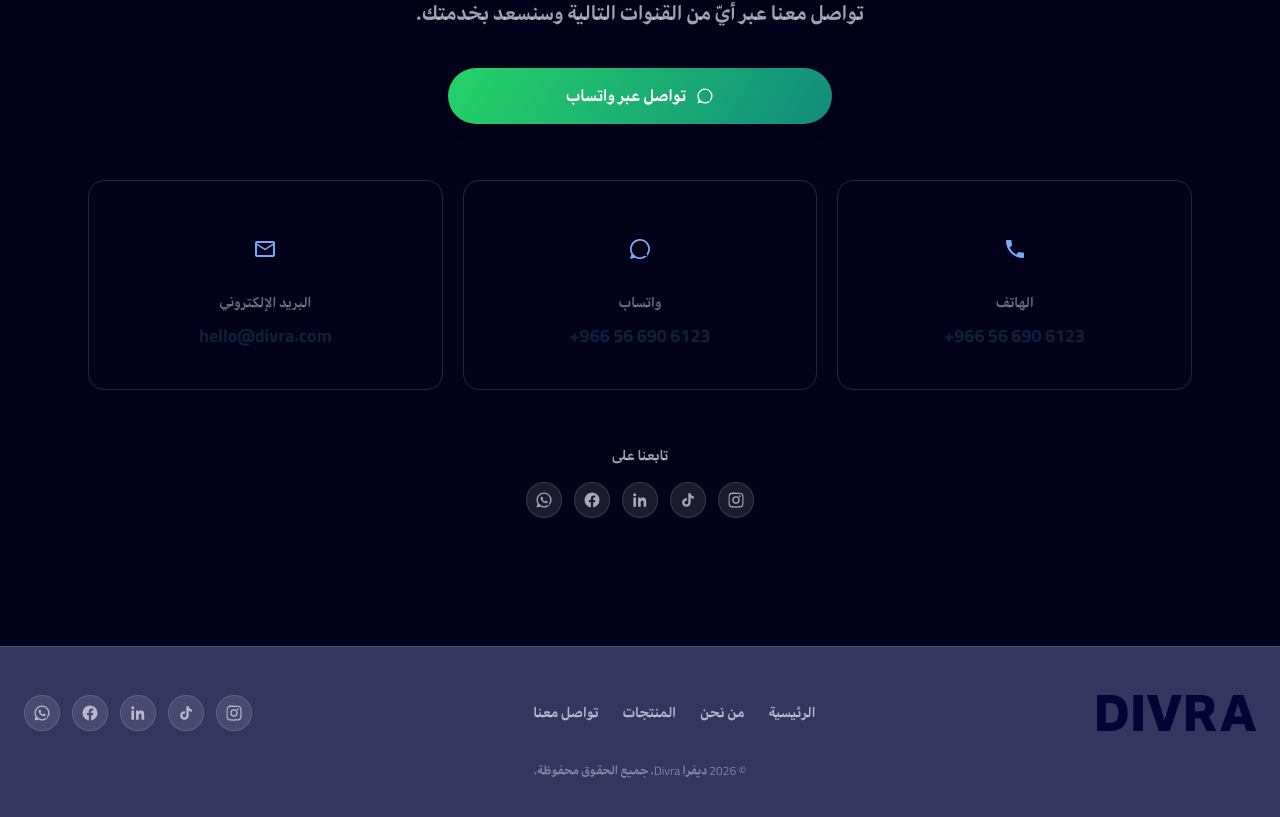
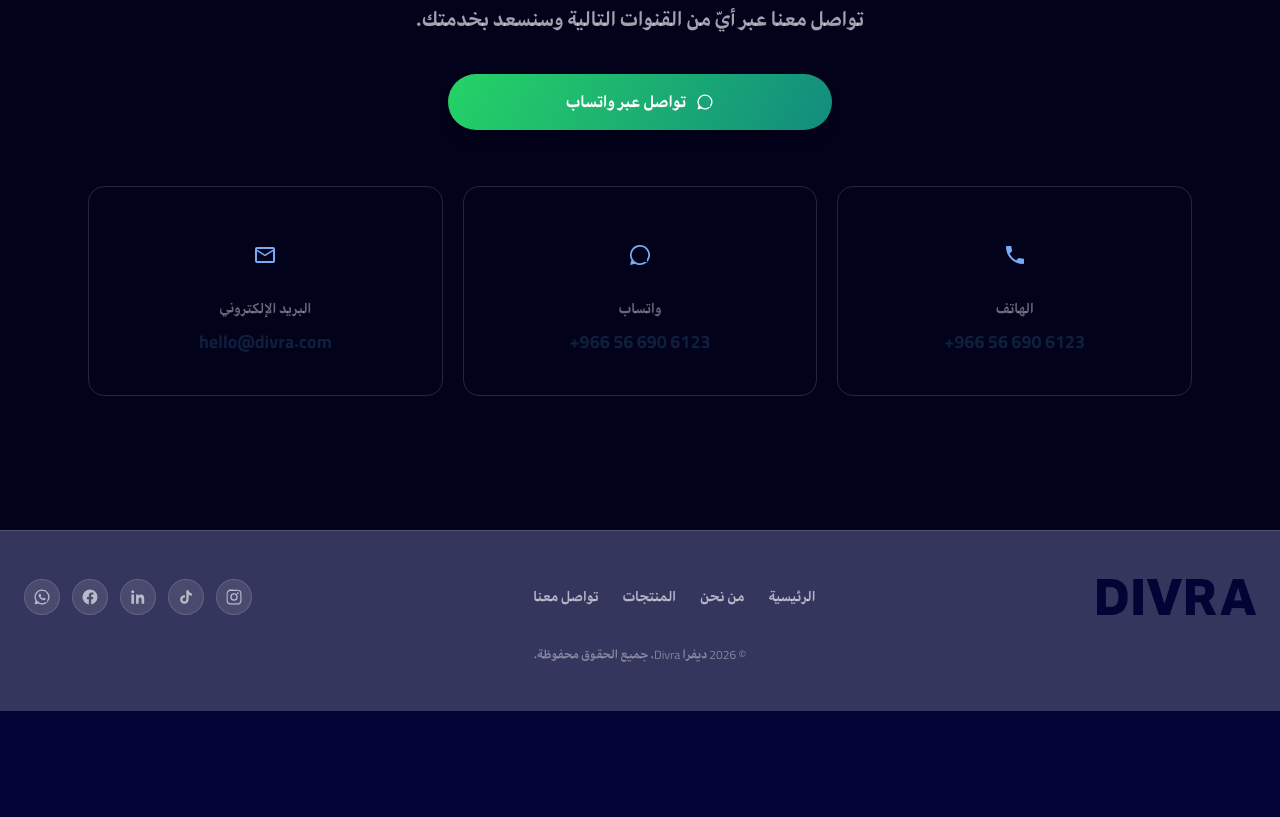
Before and after one commit to azz-11/Divra, a React (Vite) app: page /collection/accessories in a window 1280 px wide. Shown: the part 2979-3796 px from the top of the page. After the commit the page ends 3690 px from the top, so only its background shows below. Built offline with nearby package versions, Linux system fonts and the light colour scheme; a web font is replaced by a local one.

Commit message:
Remove duplicate social icons from contact section
Co-Authored-By: Claude Opus 5.5 <noreply@anthropic.com>

```diff
--- a/src/components/Contact.jsx
+++ b/src/components/Contact.jsx
@@ -1,4 +1,3 @@
-import SocialIcons from './SocialIcons.jsx'
 import { useLang } from '../i18n.jsx'
 
 // أيقونات خطية صغيرة (stroke) بأسلوب أنيق
@@ -74,11 +73,6 @@ export default function Contact() {
             </a>
           ))}
         </div>
-
-        <div className="mt-14 flex flex-col items-center gap-4">
-          <span className="text-sm text-text-dim">{t('تابعنا على')}</span>
-          <SocialIcons gap="gap-3" />
-        </div>
       </div>
     </section>
   )
```
